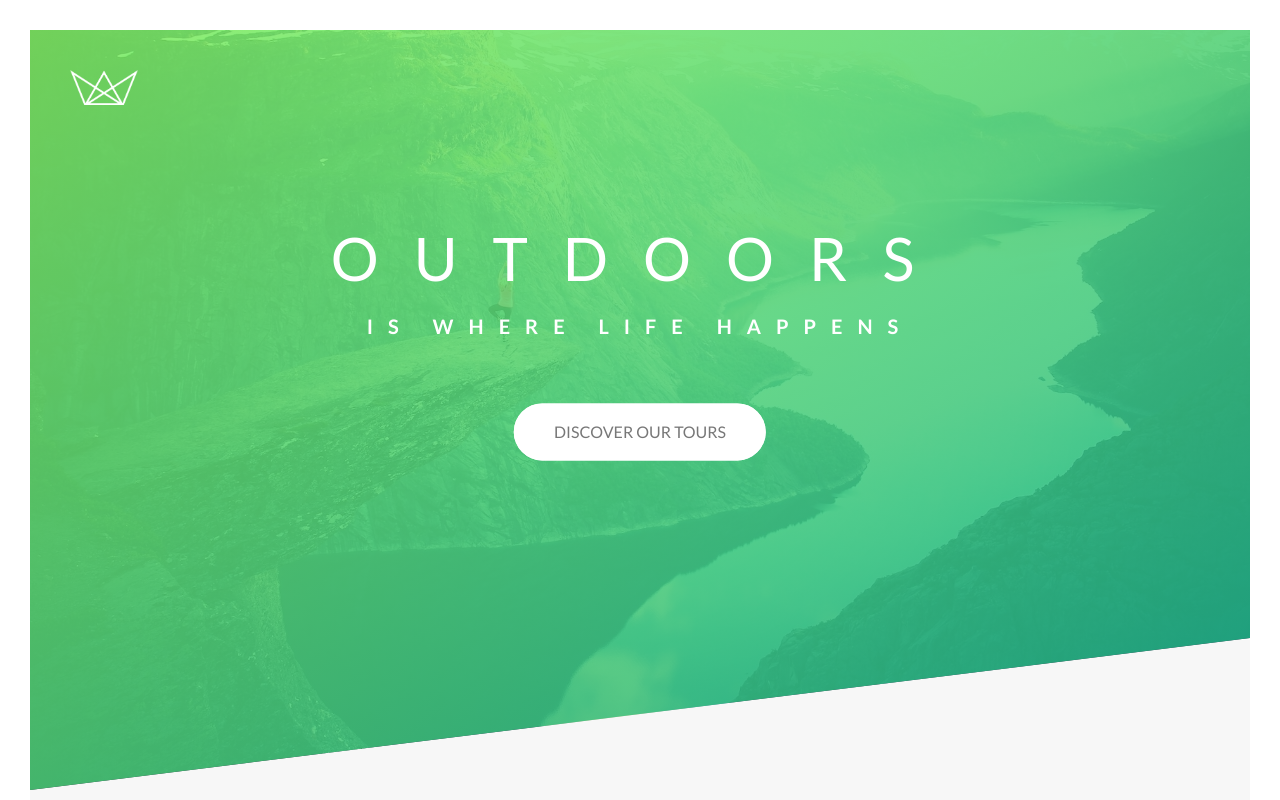
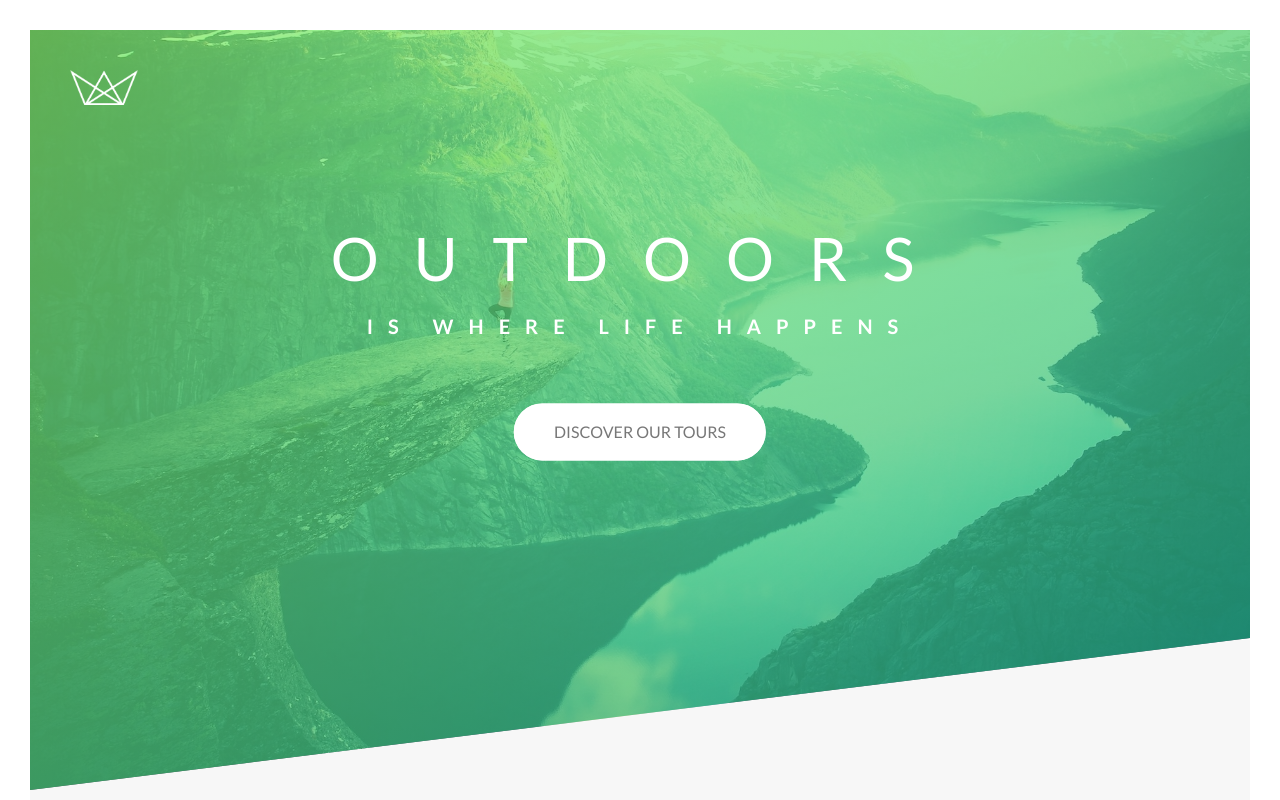
Before and after one commit to dario-piotrowicz/VueJS3-CSS_demo_Natours_website_miniproject, a Vue app: page / in a window 1280 px wide. Shown: the top 800 px of the page. Built offline with nearby package versions, Linux system fonts and the light colour scheme.

Commit message:
fine tuned the background color transparency of the intro section backgrund

```diff
--- a/src/components/sections/Intro.vue
+++ b/src/components/sections/Intro.vue
@@ -28,7 +28,7 @@ export default {
 @import 'src/assets/styles/constants/colors.scss';
 
 .intro {
-  $bg-colors-transparent-amount: 0.15;
+  $bg-colors-transparent-amount: .3;
   $bg-color-top-left : transparentize($color-primary-lighter, $bg-colors-transparent-amount);
   $bg-color-bottom-right: transparentize($color-primary-darker, $bg-colors-transparent-amount);
 
```
